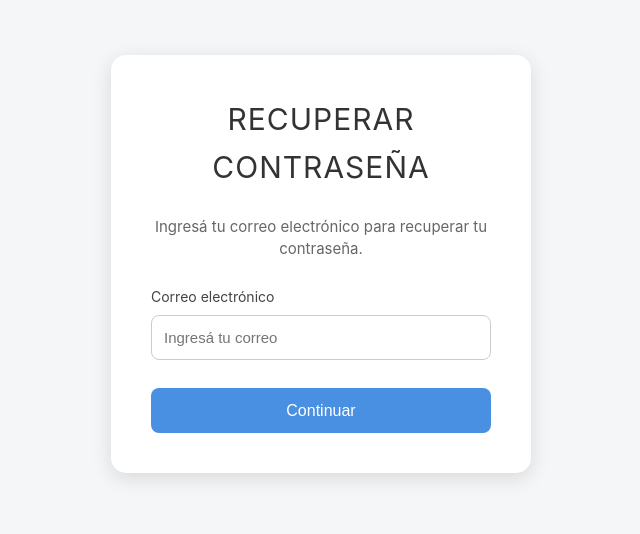
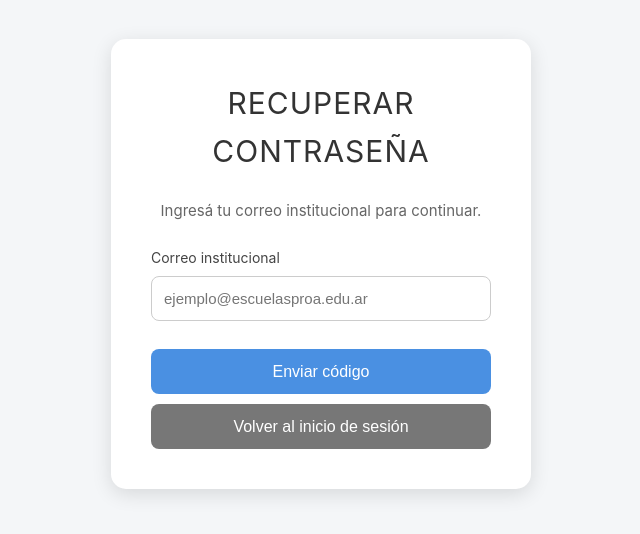
Before and after one commit to julifunes2010-bit/sistema_tutorias, a Vue app in the folder sistemaTutorias/: page /recuperar in a window 1280 px wide. Shown: the part 136-670 px from the top of the page, without its empty margins (319-959 px from the left). Built offline with nearby package versions, Linux system fonts and the light colour scheme.

Commit message:
feat: complete Gmail password recovery flow

```diff
--- a/sistemaTutorias/src/recuperar.vue
+++ b/sistemaTutorias/src/recuperar.vue
@@ -1,426 +1,128 @@
 <template>
   <div class="pagina">
-
     <div class="contenedor">
-
       <h1>RECUPERAR<br>CONTRASEÑA</h1>
 
-      <!-- INGRESAR CORREO -->
-      <div v-if="!mostrarCodigo">
-
-        <p class="descripcion">
-          Ingresá tu correo electrónico para recuperar tu contraseña.
-        </p>
-
+      <div v-if="paso === 1">
+        <p class="descripcion">Ingresá tu correo institucional para continuar.</p>
         <div class="campo">
-          <label for="correo">Correo electrónico</label>
-
-          <input
-            id="correo"
-            v-model="correo"
-            type="email"
-            placeholder="Ingresá tu correo"
-          >
+          <label for="correo">Correo institucional</label>
+          <input id="correo" v-model="correo" type="email" placeholder="ejemplo@escuelasproa.edu.ar" @keyup.enter="enviarCodigo">
         </div>
-
-        <button class="boton" @click="enviarCodigo">
-          Continuar
-        </button>
-
+        <button class="boton" :disabled="cargando" @click="enviarCodigo">{{ cargando ? 'Enviando...' : 'Enviar código' }}</button>
       </div>
 
-
-      <!-- INGRESAR CÓDIGO -->
-      <div v-else>
-
-        <p class="descripcion">
-          Ingresá el código de 6 dígitos que recibiste en tu correo.
-        </p>
-
+      <div v-else-if="paso === 2">
+        <p class="descripcion">Ingresá el código de 6 dígitos que recibiste en tu correo.</p>
         <div class="codigo">
-
-          <input
-            v-for="(numero, index) in codigo"
-            :key="index"
-            v-model="codigo[index]"
-            maxlength="1"
-            type="text"
-            inputmode="numeric"
-            class="numero"
-            @input="siguienteCasillero(index)"
-          >
-
+          <input v-for="(numero, index) in codigo" :key="index" :ref="el => casilleros[index] = el" v-model="codigo[index]" maxlength="1" type="text" inputmode="numeric" class="numero" @input="siguienteCasillero(index)" @keydown.backspace="anteriorCasillero(index)">
         </div>
-
-        <button
-  class="boton"
-  @click="verificarCodigo"
-
->
-  Continuar
-</button>
-
-        <button class="boton volver" @click="volver">
-          Volver
-        </button>
-
+        <button class="boton" :disabled="cargando" @click="verificarCodigo">{{ cargando ? 'Verificando...' : 'Verificar código' }}</button>
+        <button class="boton volver" @click="paso = 1">Volver</button>
       </div>
 
+      <div v-else>
+        <p class="descripcion">Código correcto. Ahora elegí una nueva contraseña.</p>
+        <div class="campo">
+          <label for="nueva">Nueva contraseña</label>
+          <input id="nueva" v-model="nuevaContrasena" type="password" placeholder="Mínimo 6 caracteres">
+        </div>
+        <div class="campo">
+          <label for="confirmar">Confirmar contraseña</label>
+          <input id="confirmar" v-model="confirmarContrasena" type="password" placeholder="Repetí la contraseña">
+        </div>
+        <button class="boton" :disabled="cargando" @click="cambiarContrasena">{{ cargando ? 'Guardando...' : 'Cambiar contraseña' }}</button>
+      </div>
 
-      <!-- MENSAJES -->
-      <p
-        v-if="mensaje"
-        :class="tipoMensaje"
-      >
-        {{ mensaje }}
-      </p>
-
+      <p v-if="mensaje" :class="tipoMensaje">{{ mensaje }}</p>
+      <button v-if="paso === 1" class="boton volver" @click="volverLogin">Volver al inicio de sesión</button>
     </div>
-
   </div>
 </template>
 
+<script setup>
+import { ref, nextTick } from "vue"
+import { useRoute, useRouter } from "vue-router"
 
-<script setup>
+const API = "http://localhost:3000/api"
+const route = useRoute()
+const router = useRouter()
+const correo = ref(String(route.query.email || ""))
+const paso = ref(correo.value ? 2 : 1)
+const codigo = ref(["", "", "", "", "", ""])
+const casilleros = ref([])
+const nuevaContrasena = ref("")
+const confirmarContrasena = ref("")
+const mensaje = ref("")
+const tipoMensaje = ref("")
+const cargando = ref(false)
 
-import { ref } from "vue"
+const mostrarError = (texto) => { mensaje.value = texto; tipoMensaje.value = "error" }
+const mostrarCorrecto = (texto) => { mensaje.value = texto; tipoMensaje.value = "correcto" }
 
-const correo = ref("")
-
-const mostrarCodigo = ref(false)
-
-const codigo = ref([
-  "",
-  "",
-  "",
-  "",
-  "",
-  ""
-])
-
-// Código que se genera al presionar "Enviar código"
-const codigoGenerado = ref("")
-
-const mensaje = ref("")
-
-const tipoMensaje = ref("")
-
-
-
-function enviarCodigo() {
-
-  if (correo.value === "") {
-
-    mensaje.value =
-      "Por favor, ingresá tu correo electrónico."
-
-    tipoMensaje.value = "error"
-
+async function enviarCodigo() {
+  mensaje.value = ""
+  const email = correo.value.trim().toLowerCase()
+  if (!/^[a-zA-Z0-9._%+-]+@escuelasproa\.edu\.ar$/.test(email)) {
+    mostrarError("Debes utilizar un correo institucional (@escuelasproa.edu.ar).")
     return
   }
-
-  if (!correo.value.includes("@")) {
-
-    mensaje.value =
-      "Ingresá un correo electrónico válido."
-
-    tipoMensaje.value = "error"
-
-    return
-  }
-
-  // Genera un código aleatorio de 6 números
-  codigoGenerado.value =
-    Math.floor(100000 + Math.random() * 900000).toString()
-
-  // Para el prototipo, mostramos el código en la consola
-  console.log("Código generado:", codigoGenerado.value)
-
-  // Muestra la pantalla para ingresar el código
-  mostrarCodigo.value = true
-
-  mensaje.value =
-    "Se generó un código de verificación."
-
-  tipoMensaje.value = "correcto"
+  cargando.value = true
+  try {
+    const respuesta = await fetch(`${API}/enviar-codigo`, { method: "POST", headers: { "Content-Type": "application/json" }, body: JSON.stringify({ email }) })
+    const datos = await respuesta.json()
+    if (!respuesta.ok) throw new Error(datos.mensaje)
+    correo.value = email
+    codigo.value = ["", "", "", "", "", ""]
+    paso.value = 2
+    mostrarCorrecto("Código enviado. Revisá tu correo institucional.")
+    await nextTick()
+    casilleros.value[0]?.focus()
+  } catch (error) {
+    mostrarError(error.message || "No se pudo conectar con el servidor.")
+  } finally { cargando.value = false }
 }
 
+async function verificarCodigo() {
+  mensaje.value = ""
+  const codigoCompleto = codigo.value.join("")
+  if (codigoCompleto.length !== 6) { mostrarError("Ingresá los 6 números del código."); return }
+  cargando.value = true
+  try {
+    const respuesta = await fetch(`${API}/verificar-codigo`, { method: "POST", headers: { "Content-Type": "application/json" }, body: JSON.stringify({ email: correo.value.trim().toLowerCase(), codigo: codigoCompleto }) })
+    const datos = await respuesta.json()
+    if (!respuesta.ok) throw new Error(datos.mensaje)
+    paso.value = 3
+    mostrarCorrecto("Código verificado correctamente.")
+  } catch (error) { mostrarError(error.message || "No se pudo verificar el código.") }
+  finally { cargando.value = false }
+}
 
+async function cambiarContrasena() {
+  mensaje.value = ""
+  if (nuevaContrasena.value.length < 6) { mostrarError("La contraseña debe tener al menos 6 caracteres."); return }
+  if (nuevaContrasena.value !== confirmarContrasena.value) { mostrarError("Las contraseñas no coinciden."); return }
+  cargando.value = true
+  try {
+    const respuesta = await fetch(`${API}/cambiar-contrasena`, { method: "POST", headers: { "Content-Type": "application/json" }, body: JSON.stringify({ email: correo.value.trim().toLowerCase(), nuevaContrasena: nuevaContrasena.value }) })
+    const datos = await respuesta.json()
+    if (!respuesta.ok) throw new Error(datos.mensaje)
+    mostrarCorrecto("Contraseña cambiada correctamente. Volviendo al inicio de sesión...")
+    setTimeout(() => router.push("/"), 1500)
+  } catch (error) { mostrarError(error.message || "No se pudo cambiar la contraseña.") }
+  finally { cargando.value = false }
+}
 
 function siguienteCasillero(index) {
-
-  // Solo permite números
-  codigo.value[index] =
-    codigo.value[index].replace(/\D/g, "")
-
-  // Pasa automáticamente al siguiente casillero
-  if (
-    codigo.value[index] !== "" &&
-    index < 5
-  ) {
-
-    const casilleros =
-      document.querySelectorAll(".numero")
-
-    casilleros[index + 1].focus()
-  }
+  codigo.value[index] = codigo.value[index].replace(/\D/g, "").slice(0, 1)
+  if (codigo.value[index] && index < 5) casilleros.value[index + 1]?.focus()
 }
-
-
-
-function verificarCodigo() {
-
-  // Une los 6 casilleros
-  const codigoCompleto =
-    codigo.value.join("")
-
-  // Comprueba que haya 6 números
-  if (codigoCompleto.length !== 6) {
-
-    mensaje.value =
-      "Ingresá los 6 números del código."
-
-    tipoMensaje.value = "error"
-
-    return
-  }
-
-  // Comprueba que el código sea correcto
-  if (codigoCompleto !== codigoGenerado.value) {
-
-    mensaje.value =
-      "El código ingresado es incorrecto."
-
-    tipoMensaje.value = "error"
-
-    return
-  }
-
-  // Código correcto
-  mensaje.value =
-    "Código verificado correctamente."
-
-  tipoMensaje.value = "correcto"
+function anteriorCasillero(index) {
+  if (!codigo.value[index] && index > 0) casilleros.value[index - 1]?.focus()
 }
-
-
-
-function volver() {
-
-  mostrarCodigo.value = false
-
-  codigo.value = [
-    "",
-    "",
-    "",
-    "",
-    "",
-    ""
-  ]
-
-  mensaje.value = ""
-
-  tipoMensaje.value = ""
-}
-
+function volverLogin() { router.push("/") }
 </script>
 
-
 <style scoped>
-
-* {
-  box-sizing: border-box;
-}
-
-.pagina {
-
-  min-height: 100vh;
-
-  display: flex;
-
-  justify-content: center;
-
-  align-items: center;
-
-  background-color: #f4f6f8;
-
-  padding: 20px;
-
-}
-
-.contenedor {
-
-  width: 420px;
-
-  background-color: white;
-
-  padding: 40px;
-
-  border-radius: 15px;
-
-  text-align: center;
-
-  box-shadow:
-    0 5px 20px rgba(0, 0, 0, 0.12);
-
-}
-
-h1 {
-
-  margin: 0 0 25px;
-
-  font-size: 30px;
-
-  color: #333;
-
-  letter-spacing: 1px;
-
-}
-
-.descripcion {
-
-  color: #666;
-
-  font-size: 15px;
-
-  line-height: 1.5;
-
-  margin-bottom: 25px;
-
-}
-
-.campo {
-
-  text-align: left;
-
-  margin-bottom: 18px;
-
-}
-
-.campo label {
-
-  display: block;
-
-  margin-bottom: 7px;
-
-  font-size: 14px;
-
-  color: #444;
-
-}
-
-.campo input {
-
-  width: 100%;
-
-  height: 45px;
-
-  padding: 10px 12px;
-
-  border: 1px solid #ccc;
-
-  border-radius: 8px;
-
-  font-size: 15px;
-
-  outline: none;
-
-}
-
-.campo input:focus {
-
-  border-color: #4a90e2;
-
-}
-
-.boton {
-
-  width: 100%;
-
-  height: 45px;
-
-  border: none;
-
-  border-radius: 8px;
-
-  background-color: #4a90e2;
-
-  color: white;
-
-  font-size: 16px;
-
-  cursor: pointer;
-
-  margin-top: 10px;
-
-}
-
-.boton:hover {
-
-  background-color: #357abd;
-
-}
-
-.volver {
-
-  background-color: #777;
-
-}
-
-.codigo {
-
-  display: flex;
-
-  justify-content: center;
-
-  gap: 8px;
-
-  margin: 25px 0;
-
-}
-
-.numero {
-
-  width: 45px;
-
-  height: 50px;
-
-  border: 1px solid #bbb;
-
-  border-radius: 7px;
-
-  text-align: center;
-
-  font-size: 22px;
-
-  outline: none;
-
-}
-
-.numero:focus {
-
-  border-color: #4a90e2;
-
-}
-
-.error {
-
-  color: #d93025;
-
-  font-size: 14px;
-
-  margin-top: 15px;
-
-}
-
-.correcto {
-
-  color: #188038;
-
-  font-size: 14px;
-
-  margin-top: 15px;
-
-}
-
+*{box-sizing:border-box}.pagina{min-height:100vh;display:flex;justify-content:center;align-items:center;background:#f4f6f8;padding:20px}.contenedor{width:420px;background:white;padding:40px;border-radius:15px;text-align:center;box-shadow:0 5px 20px rgba(0,0,0,.12)}h1{margin:0 0 25px;font-size:30px;color:#333;letter-spacing:1px}.descripcion{color:#666;font-size:15px;line-height:1.5;margin-bottom:25px}.campo{text-align:left;margin-bottom:18px}.campo label{display:block;margin-bottom:7px;font-size:14px;color:#444}.campo input{width:100%;height:45px;padding:10px 12px;border:1px solid #ccc;border-radius:8px;font-size:15px;outline:none}.campo input:focus{border-color:#4a90e2}.boton{width:100%;height:45px;border:none;border-radius:8px;background:#4a90e2;color:white;font-size:16px;cursor:pointer;margin-top:10px}.boton:hover:not(:disabled){background:#357abd}.boton:disabled{opacity:.6;cursor:not-allowed}.volver{background:#777}.codigo{display:flex;justify-content:center;gap:8px;margin:25px 0}.numero{width:45px;height:50px;border:1px solid #bbb;border-radius:7px;text-align:center;font-size:22px;outline:none}.numero:focus{border-color:#4a90e2}.error{color:#d93025;font-size:14px;margin-top:15px}.correcto{color:#188038;font-size:14px;margin-top:15px}
 </style>
```
